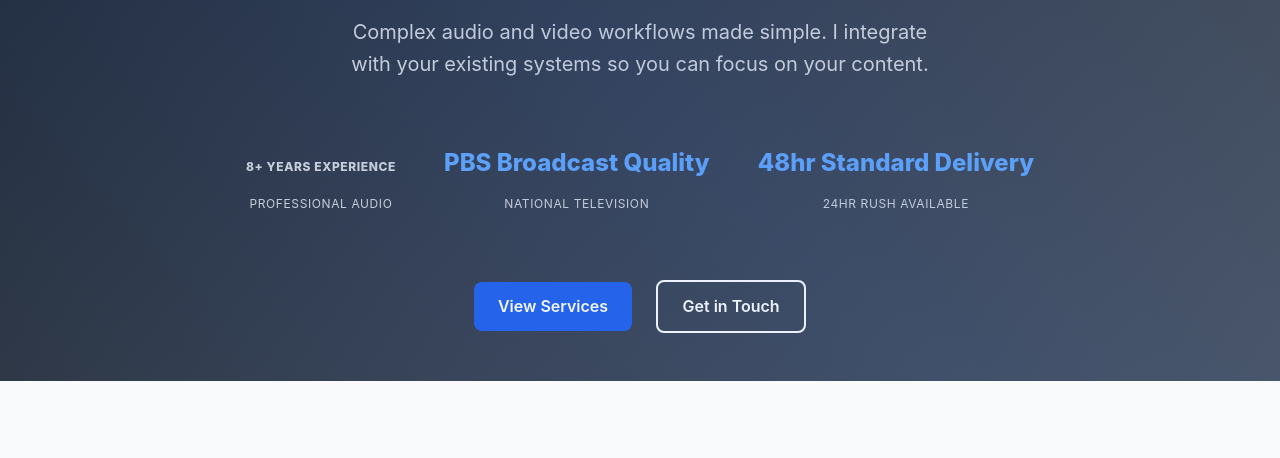
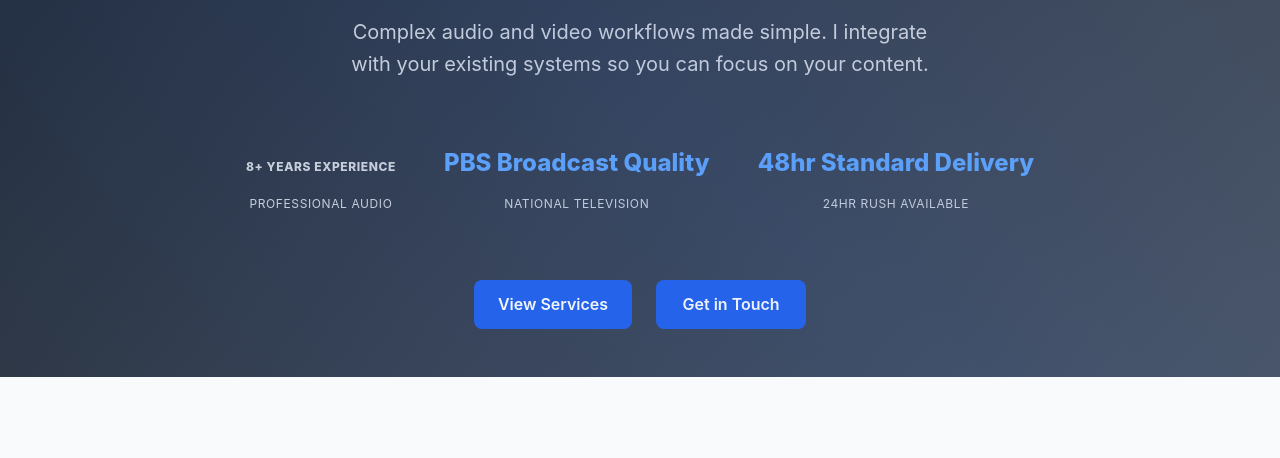
Before and after one commit to jdd059/jondeleon-media-site, a plain HTML site: page index.html in a window 1280 px wide. Shown: the part 204-662 px from the top of the page. Drawn offline with Linux system fonts and the light colour scheme.

Commit message:
updates cta buttons to match

```diff
--- a/index.html
+++ b/index.html
@@ -54,7 +54,7 @@
                 </div>
                 <div class="hero-cta">
                     <a href="#services" class="btn-primary">View Services</a>
-                    <a href="#contact" class="btn-secondary">Get in Touch</a>
+                    <a href="#contact" class="btn-primary">Get in Touch</a>
                 </div>
             </div>
         </section>
```
